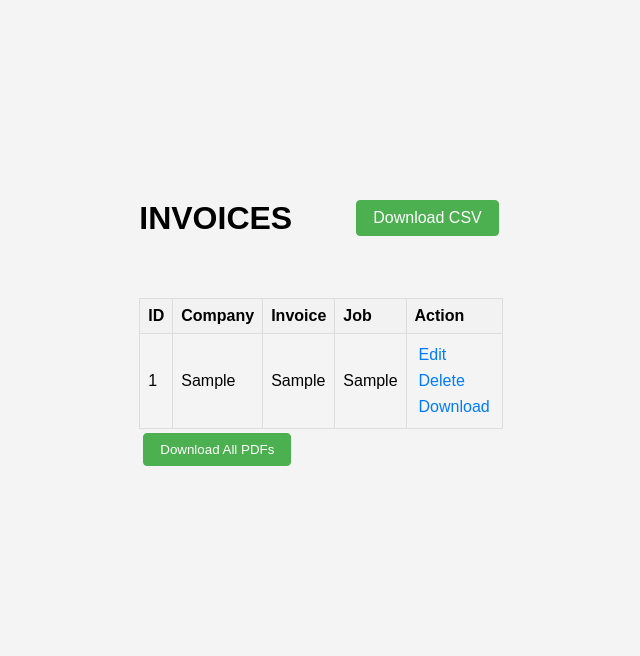
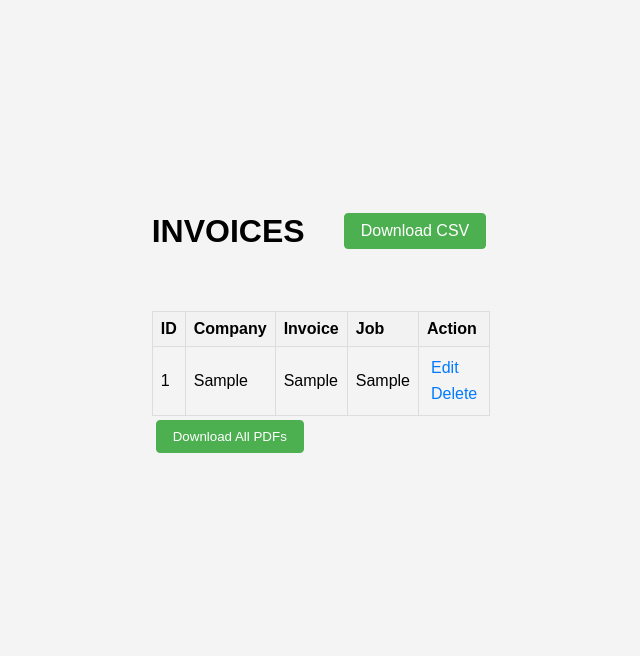
Before and after one commit to shivangraikar/InvoiceForm, a Flask app: page /invoices in a window 1280 px wide. Shown: the part 136-792 px from the top of the page, without its empty margins (319-959 px from the left). Run offline with Flask 2, Linux system fonts and the light colour scheme; tables that the repository leaves empty hold one stand-in row (values such as "Sample post").

Commit message:
updates invoices page

```diff
--- a/templates/invoices.html
+++ b/templates/invoices.html
@@ -31,7 +31,6 @@
                         <form method="post" action="{{ url_for('delete_entry', entry_id=entry.id) }}">
                             <button type="submit" class="btn btn-edit">Delete</button>
                         </form>
-                        <a href="{{ url_for('download_file', filename=entry.pdf_file) }}" download class="btn btn-edit">Download</a>
                     </td>
                 </tr>
             {% endfor %}
```
